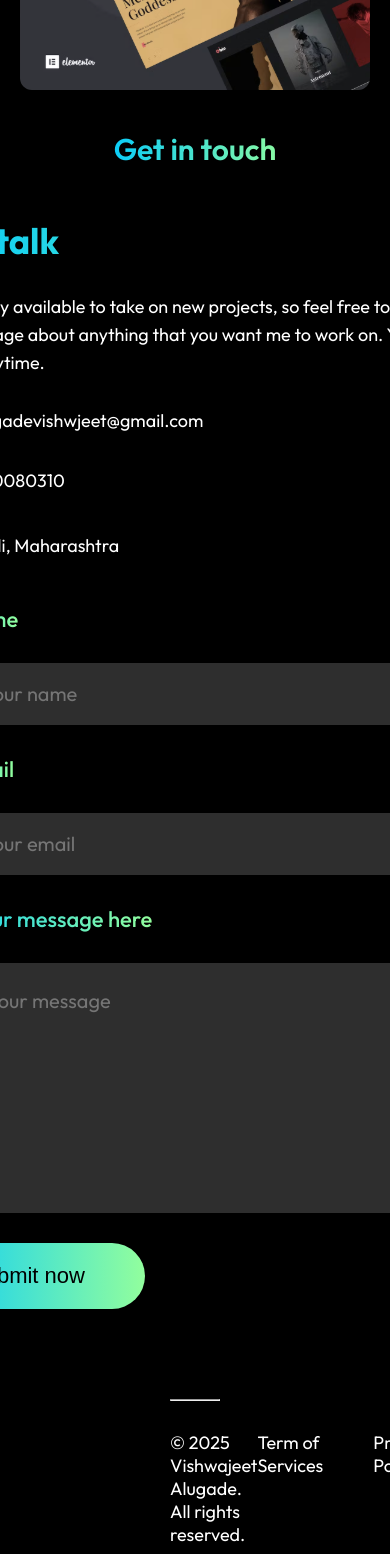
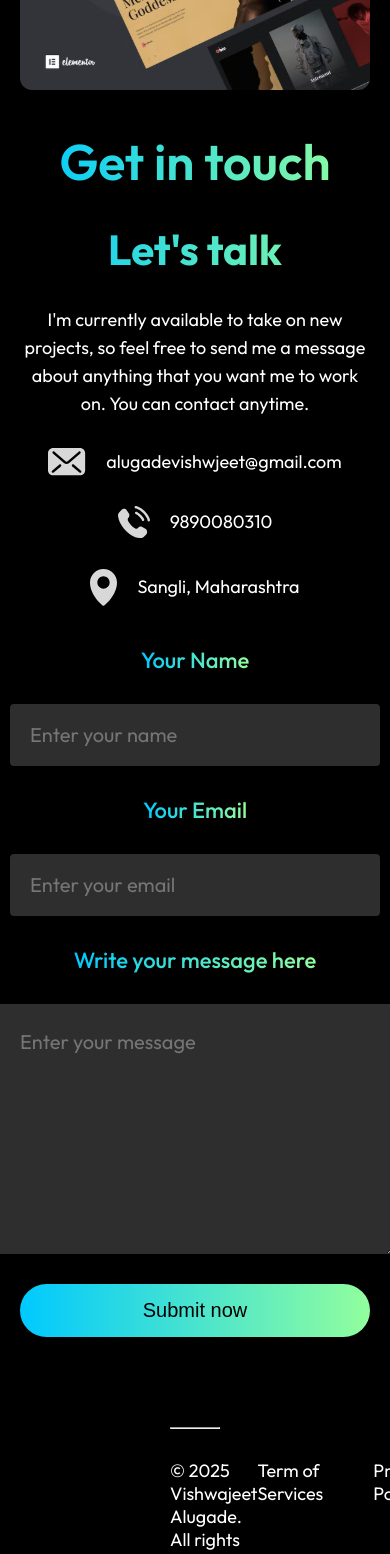
Before and after one commit to VishuAlugade/my-portfolio, a React (Vite) app: page / in a window 390 px wide. Shown: the part 3660-5214 px from the top of the page. Built offline with nearby package versions, Linux system fonts and the light colour scheme.

Commit message:
update portfolio

```diff
--- a/src/Components/Contact/Contact.css
+++ b/src/Components/Contact/Contact.css
@@ -1,4 +1,4 @@
-/* Base styles remain mostly unchanged */
+/* Base styles — unchanged from your original */
 .contact {
     display: flex;
     flex-direction: column;
@@ -122,7 +122,7 @@
     transition: 0.3s;
 }
 
-/* Responsive adjustments */
+/* ===== Responsive adjustments ===== */
 @media (max-width: 1024px) {
     .contact {
         margin: 60px 50px;
@@ -138,36 +138,49 @@
     }
 }
 
+/* ===== Mobile View (≤768px) ===== */
 @media (max-width: 768px) {
     .contact {
         margin: 40px 20px;
+        gap: 30px;
     }
+
     .contact-section {
         flex-direction: column;
         gap: 40px;
     }
+
     .contact-left h1 {
-        font-size: 50px;
+        font-size: 42px;
+        text-align: center;
     }
-    .contact-title h1 {
-        font-size: 40px;
-    }
-    .contact-right input,
-    .contact-right textarea {
-        max-width: 100%;
-    }
-}
 
-@media (max-width: 480px) {
-    .contact-title h1 {
-        font-size: 30px;
-        padding: 0 15px;
-    }
-    .contact-left h1 {
-        font-size: 36px;
-    }
     .contact-left p {
         font-size: 18px;
         line-height: 28px;
+        text-align: center;
+        max-width: 100%;
+    }
+
+    .contact-details {
+        align-items: center;
+    }
+
+    .contact-right {
+        width: 100%;
+        align-items: center;
+    }
+
+    .contact-right input,
+    .contact-right textarea {
+        min-width: unset;
+        max-width: 100%;
+        width: 100%;
+    }
+
+    .contact-submit {
+        width: 100%;
+        padding: 15px 0;
+        font-size: 20px;
     }
 }
```
